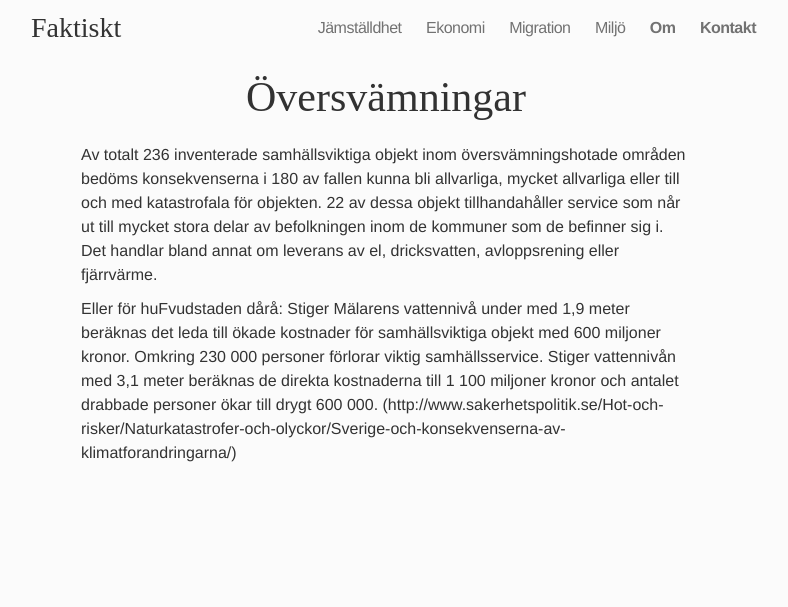
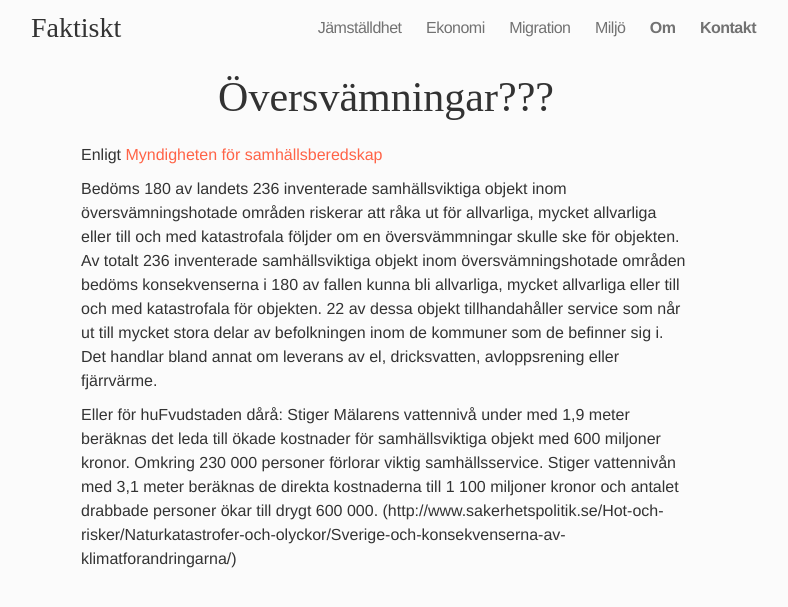
Before and after one commit to frigolitvarulv/faktiskt.github.io, a Jekyll site: the page built from miljo/vi-kan-gott-f-det-n-gra-grader-varmare/oversv-mningar.md, in a window 1280 px wide. Shown: the top 607 px of the page, without its empty margins (254-1042 px from the left). Built offline with Jekyll 4.4.1, drawn with Linux system fonts in a browser that asks for light colours; nearby versions of some CDN libraries; Markdown is read by kramdown in place of the engine named in the settings.

Commit message:
Updated oversv-mningar.md

```diff
--- a/miljo/vi-kan-gott-f-det-n-gra-grader-varmare/oversv-mningar.md
+++ b/miljo/vi-kan-gott-f-det-n-gra-grader-varmare/oversv-mningar.md
@@ -1,10 +1,15 @@
 ---
 layout: post
 published: true
-title: Översvämningar
+title: "Översvämningar???"
 ---
 
 
+Enligt [Myndigheten för samhällsberedskap](http://www.sakerhetspolitik.se/Hot-och-risker/Naturkatastrofer-och-olyckor/Sverige-och-konsekvenserna-av-klimatforandringarna/ "översvämningar klimat")
+
+
+Bedöms 180 av landets 236 inventerade samhällsviktiga objekt inom översvämningshotade områden riskerar att råka ut för allvarliga, mycket allvarliga eller till och med katastrofala följder om en översvämmningar skulle ske
+för objekten.
 Av totalt 236 inventerade samhällsviktiga objekt inom översvämningshotade områden bedöms konsekvenserna i 180 av fallen kunna bli allvarliga, mycket allvarliga eller till och med katastrofala för objekten. 22 av dessa objekt tillhandahåller service som når ut till mycket stora delar av befolkningen inom de kommuner som de befinner sig i. Det handlar bland annat om leverans av el, dricksvatten, avloppsrening eller fjärrvärme.
 
 Eller för huFvudstaden dårå:
```
